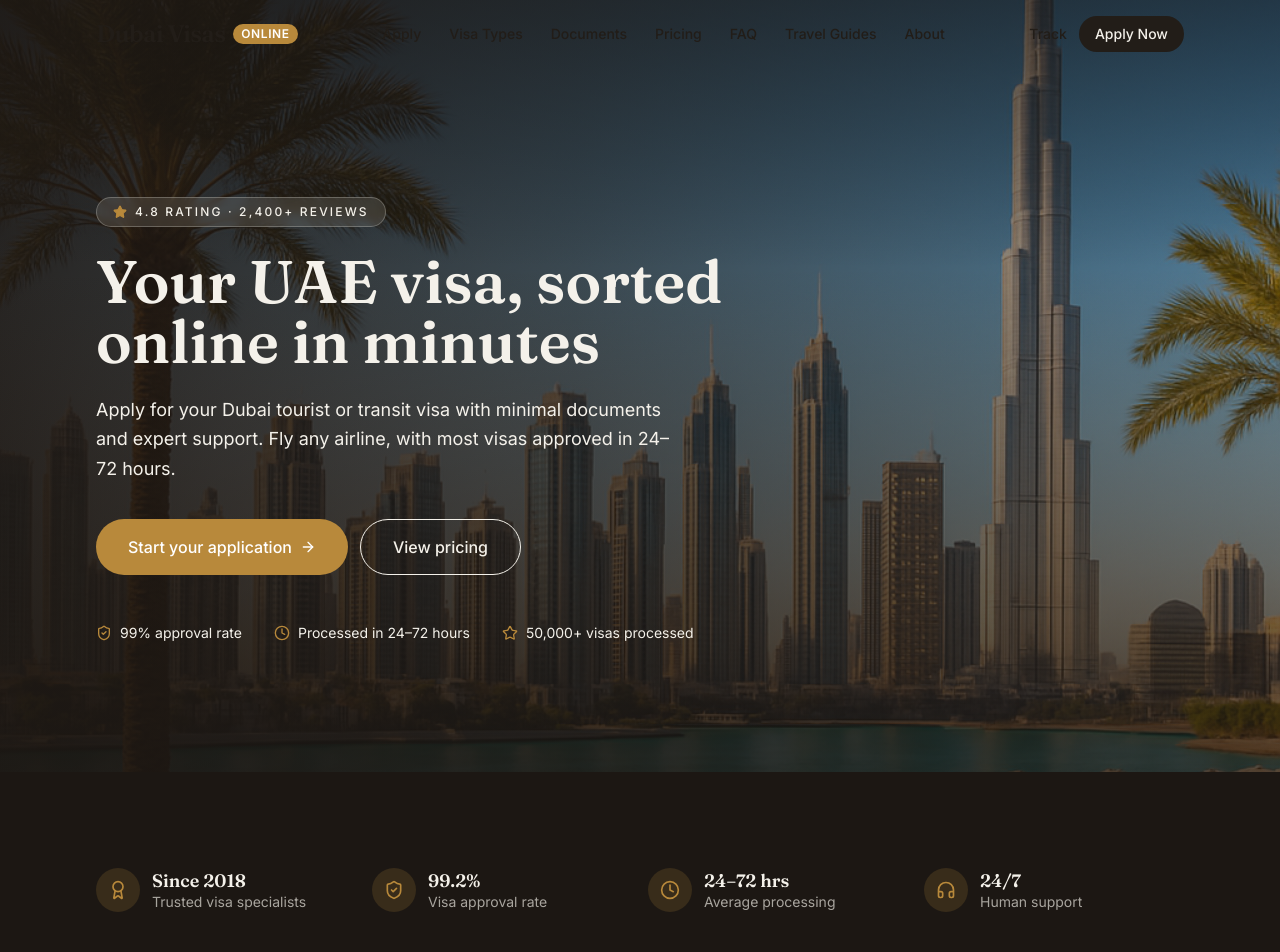
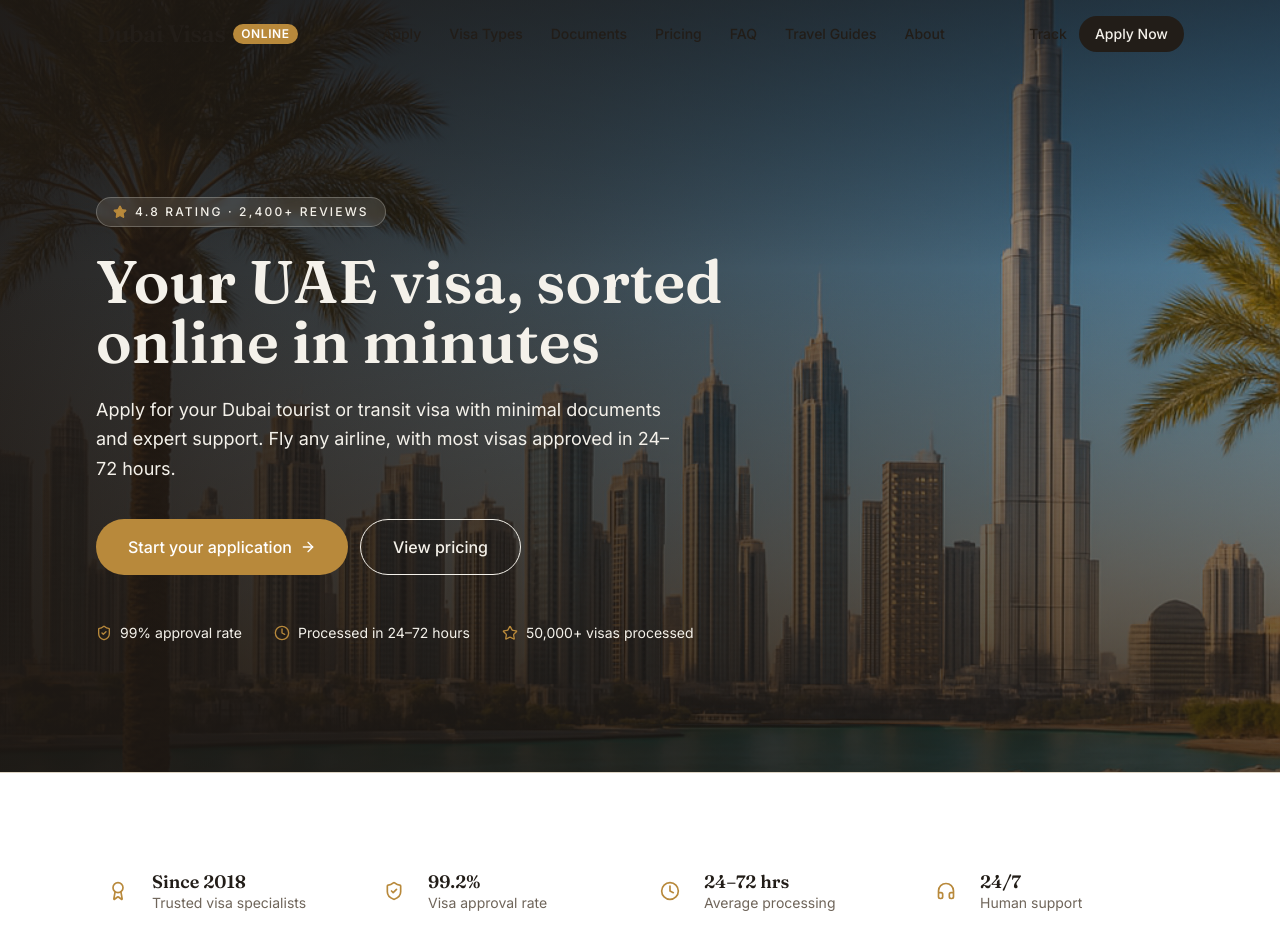
Before and after one commit to bvtonder1980-cmd/dubavisas, a Next.js app: page / in a window 1280 px wide. Shown: the top 952 px of the page. Built offline with nearby package versions, Linux system fonts and the light colour scheme.

Commit message:
feat: enhance TrustBar component styling and structure

```diff
--- a/components/trust-bar.tsx
+++ b/components/trust-bar.tsx
@@ -31,24 +31,17 @@ const stats = [
 
 export function TrustBar() {
   return (
-    <Section className="py-10" style={{ backgroundColor: "#1c1713" }}>
+    <Section className="border-y border-border bg-card py-10">
       <Container>
         <ul className="grid grid-cols-2 gap-6 md:grid-cols-4 md:gap-4">
           {stats.map((s) => (
             <li key={s.label} className="flex items-center gap-3">
-              <span
-                className="flex h-11 w-11 shrink-0 items-center justify-center rounded-full"
-                style={{ backgroundColor: "rgba(184,137,59,0.18)" }}
-              >
-                <s.icon className="h-5 w-5 text-brand" aria-hidden="true" />
+              <span className="flex h-11 w-11 shrink-0 items-center justify-center rounded-full bg-accent/15 text-accent-foreground">
+                <s.icon className="h-5 w-5 text-accent" aria-hidden="true" />
               </span>
               <span className="flex flex-col">
-                <span className="font-serif text-lg font-semibold leading-tight" style={{ color: "#f4f1ea" }}>
-                  {s.value}
-                </span>
-                <span className="text-sm leading-tight" style={{ color: "rgba(244,241,234,0.65)" }}>
-                  {s.label}
-                </span>
+                <span className="font-serif text-lg font-semibold leading-tight text-foreground">{s.value}</span>
+                <span className="text-sm leading-tight text-muted-foreground">{s.label}</span>
               </span>
             </li>
           ))}
```
